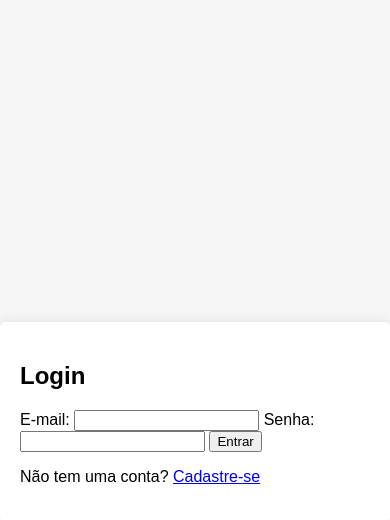
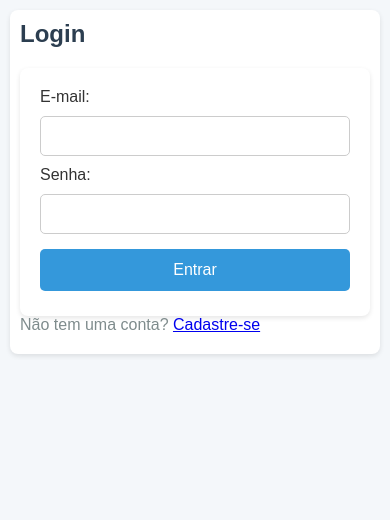
Before and after one commit to The-MKon/atividadesVoluntariado, a website with bundled scripts: page src/public/page/index.html in a window 390 px wide. Built offline with nearby package versions, Linux system fonts and the light colour scheme.

Commit message:
aprimoramento css

```diff
--- a/src/public/scripts/atividades.js
+++ b/src/public/scripts/atividades.js
@@ -4,15 +4,12 @@ export function renderAtividades() {
     const root = document.getElementById("root");
     root.innerHTML = "<h2>Carregando atividades...</h2>";
 
-    // Buscar todas as atividades
     fetch("http://localhost:3000/atividades", {
         headers: { "Authorization": `Bearer ${localStorage.getItem("token")}` }
     })
     .then(res => res.json())
     .then(atividades => {
-        // Verificar se é um usuário admin ou comum
         if (localStorage.getItem("userType") === "admin") {
-            // Administradores podem ver as inscrições também
             fetch("http://localhost:3000/atividades/inscritas", {
                 method: "GET",
                 headers: {
@@ -29,18 +26,15 @@ export function renderAtividades() {
             .then(inscricoes => renderAtividadesComInscricoes(atividades, inscricoes, true))
             .catch(error => console.error("Erro ao buscar inscrições:", error));
         } else {
-            // Para usuários comuns, apenas as atividades sem as inscrições
             renderAtividadesComInscricoes(atividades, [], false);
         }
     })
     .catch(error => console.error("Erro ao buscar atividades:", error));
 }
 
-// Função para renderizar as atividades e verificar as inscrições
 function renderAtividadesComInscricoes(atividades, inscricoes, isAdmin) {
     const root = document.getElementById("root");
 
-    // Garantir que inscricoes seja um array
     inscricoes = Array.isArray(inscricoes) ? inscricoes : [];
 
     let ativ = `
@@ -48,7 +42,6 @@ function renderAtividadesComInscricoes(atividades, inscricoes, isAdmin) {
         <button id="logout-btn">Sair</button>
     `;
 
-    // Para cada atividade, verificar se o usuário está inscrito
     atividades.forEach(atividade => {
         const jaInscrito = inscricoes.some(inscricao => inscricao.id === atividade.id);
 
@@ -64,7 +57,6 @@ function renderAtividadesComInscricoes(atividades, inscricoes, isAdmin) {
                 </button>
         `;
 
-        // Se for admin, mostrar botão para editar ou excluir a atividade
         if (isAdmin) {
             ativ += `
                 <button class="edit-btn" data-id="${atividade.id}">Editar</button>
@@ -77,7 +69,6 @@ function renderAtividadesComInscricoes(atividades, inscricoes, isAdmin) {
 
     root.innerHTML = ativ;
 
-    // Mostrar botão de admin se for um admin
     if (localStorage.getItem("userType") === "admin") {
         const adminBtn = document.createElement("button");
         adminBtn.textContent = "Área Admin";
@@ -85,20 +76,17 @@ function renderAtividadesComInscricoes(atividades, inscricoes, isAdmin) {
         root.appendChild(adminBtn);
     }
 
-    // Logout
     document.getElementById("logout-btn").addEventListener("click", () => {
         localStorage.removeItem("token");
         localStorage.removeItem("userType");
         goTo("login");
     });
 
-    // Adicionar eventos para inscrição ou cancelamento
     document.querySelectorAll(".inscricao-btn").forEach(btn => {
         btn.addEventListener("click", () => {
             const atividadeId = btn.getAttribute("data-id");
             const jaInscrito = btn.getAttribute("data-inscrito") === "true";
-            const metodo = jaInscrito ? "cancelar" : "inscrever"; // Alternar entre inscrever e cancelar
-
+            const metodo = jaInscrito ? "cancelar" : "inscrever";
             fetch(`http://localhost:3000/atividades/${atividadeId}/${metodo}`, {
                 method: "POST",
                 headers: {
@@ -106,17 +94,15 @@ function renderAtividadesComInscricoes(atividades, inscricoes, isAdmin) {
                     "Authorization": `Bearer ${localStorage.getItem("token")}`
                 }
             })
-            .then(() => goTo("atividades")) // Recarregar a página
+            .then(() => goTo("atividades"))
             .catch(error => console.error("Erro na inscrição:", error));
         });
     });
 
-    // Administrador pode editar ou excluir a atividade
     if (isAdmin) {
         document.querySelectorAll(".edit-btn").forEach(btn => {
             btn.addEventListener("click", () => {
                 const atividadeId = btn.getAttribute("data-id");
-                // Redireciona para a página de edição
                 goTo(`editar-atividade/${atividadeId}`);
             });
         });
@@ -131,7 +117,7 @@ function renderAtividadesComInscricoes(atividades, inscricoes, isAdmin) {
                             "Authorization": `Bearer ${localStorage.getItem("token")}`
                         }
                     })
-                    .then(() => goTo("atividades")) // Redireciona após excluir
+                    .then(() => goTo("atividades"))
                     .catch(error => console.error("Erro ao excluir atividade:", error));
                 }
             });
--- a/src/public/style/style.css
+++ b/src/public/style/style.css
@@ -1,18 +1,149 @@
-body {
-    font-family: Arial, sans-serif;
+/* Resetando margens e padding para todos os elementos */
+* {
     margin: 0;
     padding: 0;
-    display: flex;
-    justify-content: center;
-    align-items: center;
-    height: 100vh;
-    background-color: #f5f5f5;
+    box-sizing: border-box;
 }
+
+/* Corpo da página */
+body {
+    font-family: 'Arial', sans-serif;
+    background-color: #f4f7fa;
+    color: #333;
+    padding: 20px;
+}
+
+/* Container principal */
 #root {
+    max-width: 1200px;
+    margin: 0 auto;
+    padding: 20px;
+}
+
+/* Cabeçalho */
+h2 {
+    font-size: 2rem;
+    color: #2c3e50;
+    margin-bottom: 20px;
+}
+
+/* Cartão de atividades */
+div {
+    background-color: #fff;
+    padding: 20px;
+    margin-bottom: 20px;
+    border-radius: 8px;
+    box-shadow: 0 2px 5px rgba(0, 0, 0, 0.1);
+}
+
+h3 {
+    font-size: 1.5rem;
+    color: #34495e;
+}
+
+p {
+    font-size: 1rem;
+    color: #7f8c8d;
+    margin-bottom: 10px;
+}
+
+/* Botões */
+button {
+    background-color: #3498db;
+    color: white;
+    padding: 10px 20px;
+    border: none;
+    border-radius: 5px;
+    font-size: 1rem;
+    cursor: pointer;
+    transition: background-color 0.3s ease;
+    margin: 5px 0;
+}
+
+button:hover {
+    background-color: #2980b9;
+}
+
+/* Formulário de edição */
+form {
+    background-color: #fff;
+    padding: 20px;
+    border-radius: 8px;
+    box-shadow: 0 2px 5px rgba(0, 0, 0, 0.1);
+}
+
+input, textarea {
     width: 100%;
-    max-width: 600px;
-    padding: 20px;
-    background: white;
-    box-shadow: 0px 0px 10px rgba(0, 0, 0, 0.1);
+    padding: 10px;
+    margin: 10px 0;
+    border: 1px solid #ccc;
     border-radius: 5px;
+    font-size: 1rem;
 }
+
+textarea {
+    resize: vertical;
+    height: 100px;
+}
+
+/* Estilo para o botão de logout */
+#logout-btn {
+    background-color: #e74c3c;
+    margin-top: 20px;
+}
+
+#logout-btn:hover {
+    background-color: #c0392b;
+}
+
+/* Estilo do botão de admin, visível apenas para administradores */
+#admin-btn {
+    display: inline-block;
+    background-color: #2ecc71;
+    margin-top: 20px;
+}
+
+#admin-btn:hover {
+    background-color: #27ae60;
+}
+
+/* Estilo para o cabeçalho da página de login */
+#login-header {
+    text-align: center;
+    margin-bottom: 20px;
+}
+
+#login-header h1 {
+    font-size: 2.5rem;
+    color: #3498db;
+}
+
+/* Layout responsivo */
+@media (max-width: 768px) {
+    /* Ajustar o layout para dispositivos móveis */
+    body {
+        padding: 10px;
+    }
+
+    #root {
+        padding: 10px;
+    }
+
+    h2 {
+        font-size: 1.5rem;
+    }
+
+    div {
+        padding: 15px;
+    }
+
+    button {
+        width: 100%;
+        padding: 12px;
+    }
+
+    input, textarea {
+        width: 100%;
+        font-size: 1rem;
+    }
+}
```
Also changed, not shown: 19 other files.
